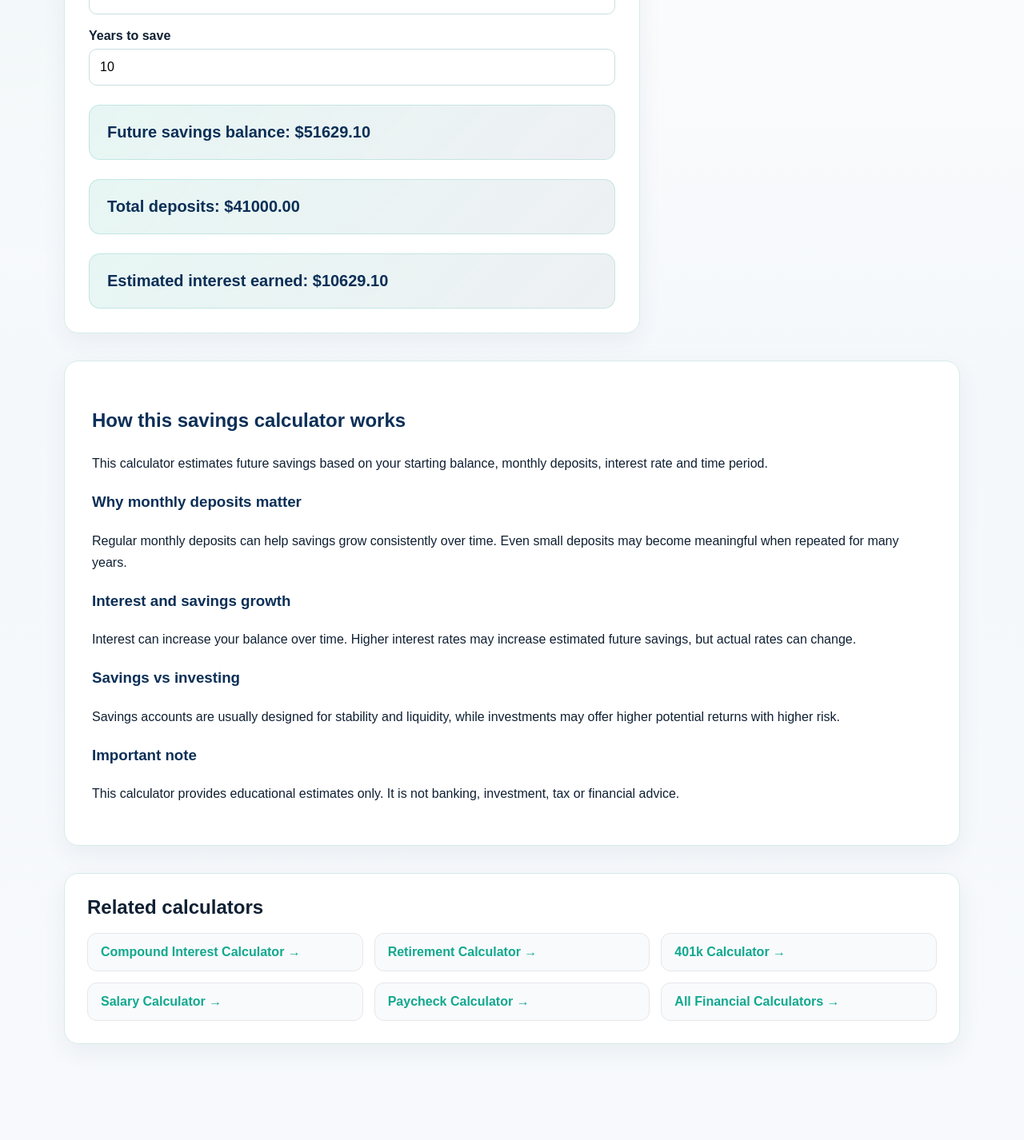
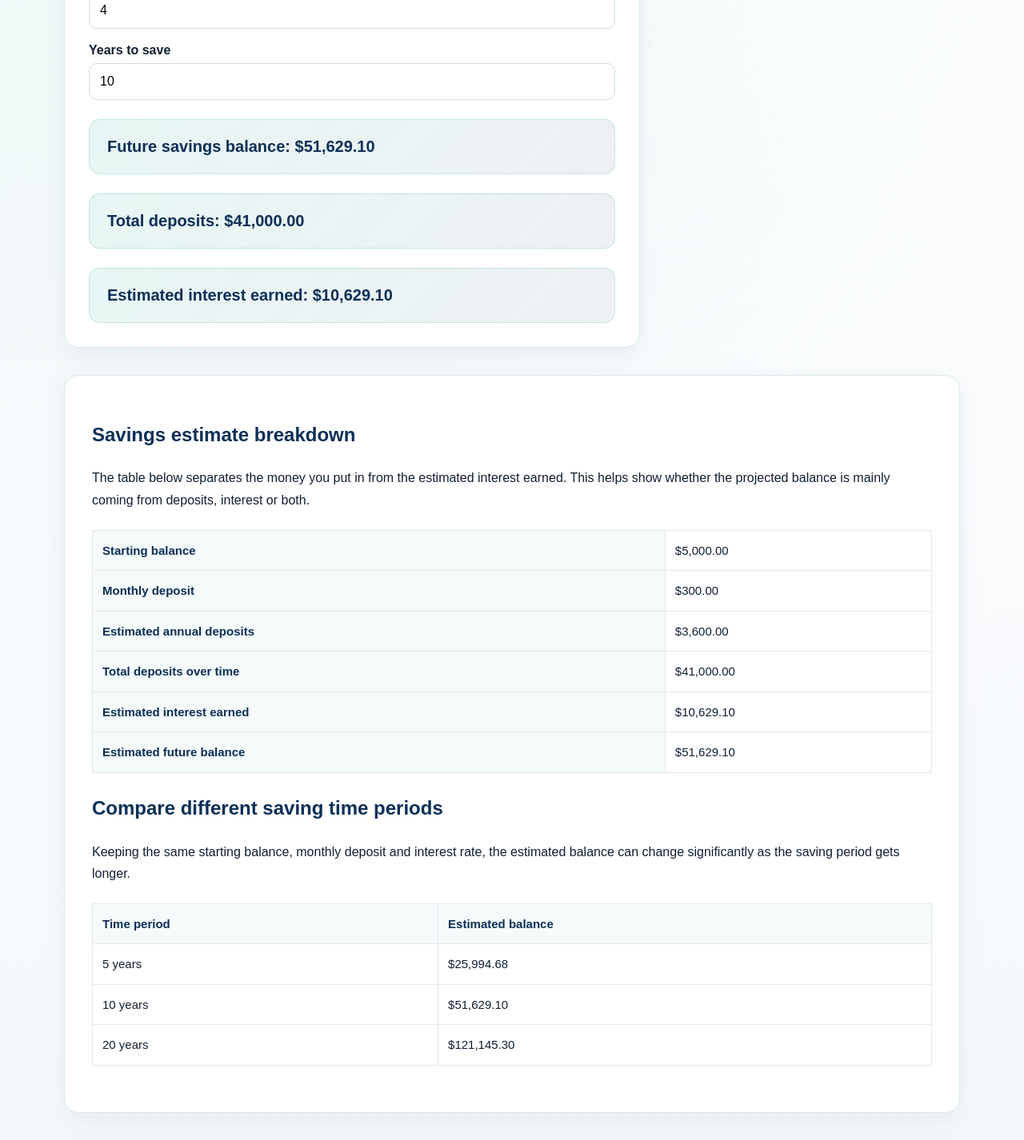
Before and after one commit to milicdejan94-ai/financecalchub, a Next.js app: page /calculators/savings in a window 1280 px wide. Shown: the part 540-1966 px from the top of the page at 80% size. Built offline with nearby package versions, Linux system fonts and the light colour scheme.

Commit message:
Improve savings calculator content and trust

```diff
--- a/app/calculators/savings/SavingsClient.tsx
+++ b/app/calculators/savings/SavingsClient.tsx
@@ -1,9 +1,39 @@
 'use client';
 
 import { useState } from 'react';
-import AdBanner from '../../../components/AdBanner';
+import Breadcrumbs from '../../../components/Breadcrumbs';
 import RelatedCalculators from '../../../components/RelatedCalculators';
-import Breadcrumbs from '../../../components/Breadcrumbs';
+
+function formatMoney(value: number) {
+  return value.toLocaleString('en-US', {
+    style: 'currency',
+    currency: 'USD',
+    maximumFractionDigits: 2,
+  });
+}
+
+function calculateFutureSavings(
+  startingBalance: number,
+  monthlyDeposit: number,
+  annualInterestRate: number,
+  years: number
+) {
+  const monthlyRate = annualInterestRate / 100 / 12;
+  const months = years * 12;
+
+  if (months <= 0) {
+    return startingBalance;
+  }
+
+  if (monthlyRate > 0) {
+    return (
+      startingBalance * Math.pow(1 + monthlyRate, months) +
+      monthlyDeposit * ((Math.pow(1 + monthlyRate, months) - 1) / monthlyRate)
+    );
+  }
+
+  return startingBalance + monthlyDeposit * months;
+}
 
 export default function SavingsClient() {
   const [startingBalance, setStartingBalance] = useState(5000);
@@ -11,18 +41,41 @@ export default function SavingsClient() {
   const [annualInterestRate, setAnnualInterestRate] = useState(4);
   const [years, setYears] = useState(10);
 
-  const monthlyRate = annualInterestRate / 100 / 12;
   const months = years * 12;
-
-  const futureValue =
-    monthlyRate > 0
-      ? startingBalance * Math.pow(1 + monthlyRate, months) +
-        monthlyDeposit *
-          ((Math.pow(1 + monthlyRate, months) - 1) / monthlyRate)
-      : startingBalance + monthlyDeposit * months;
-
+  const futureValue = calculateFutureSavings(
+    startingBalance,
+    monthlyDeposit,
+    annualInterestRate,
+    years
+  );
   const totalDeposits = startingBalance + monthlyDeposit * months;
   const interestEarned = futureValue - totalDeposits;
+  const averageAnnualDeposit = monthlyDeposit * 12;
+
+  const fiveYearValue = calculateFutureSavings(
+    startingBalance,
+    monthlyDeposit,
+    annualInterestRate,
+    5
+  );
+  const tenYearValue = calculateFutureSavings(
+    startingBalance,
+    monthlyDeposit,
+    annualInterestRate,
+    10
+  );
+  const twentyYearValue = calculateFutureSavings(
+    startingBalance,
+    monthlyDeposit,
+    annualInterestRate,
+    20
+  );
+
+  const comparisonRows = [
+    { label: '5 years', value: fiveYearValue },
+    { label: '10 years', value: tenYearValue },
+    { label: '20 years', value: twentyYearValue },
+  ];
 
   return (
     <section className="section">
@@ -34,16 +87,17 @@ export default function SavingsClient() {
             { label: 'Savings Calculator' },
           ]}
         />
+
         <p className="eyebrow">Savings calculator</p>
 
         <h1>Savings Calculator</h1>
 
         <p>
           Estimate how your savings may grow over time with a starting balance,
-          monthly deposits and interest.
+          monthly deposits and an assumed interest rate. Use this calculator to
+          compare saving scenarios for emergency funds, short-term goals or
+          longer-term cash planning.
         </p>
-
-        <AdBanner slot="savings-top" />
 
         <div className="calculator-box">
           <div className="input-group">
@@ -84,26 +138,91 @@ export default function SavingsClient() {
           </div>
 
           <div className="result">
-            Future savings balance: ${futureValue.toFixed(2)}
+            Future savings balance: {formatMoney(futureValue)}
           </div>
 
-          <div className="result">
-            Total deposits: ${totalDeposits.toFixed(2)}
-          </div>
+          <div className="result">Total deposits: {formatMoney(totalDeposits)}</div>
 
           <div className="result">
-            Estimated interest earned: ${interestEarned.toFixed(2)}
+            Estimated interest earned: {formatMoney(interestEarned)}
           </div>
         </div>
 
-        <AdBanner slot="savings-middle" />
+        <div className="content-box" style={{ marginTop: 34 }}>
+          <h2>Savings estimate breakdown</h2>
+
+          <p>
+            The table below separates the money you put in from the estimated
+            interest earned. This helps show whether the projected balance is
+            mainly coming from deposits, interest or both.
+          </p>
+
+          <div className="table-wrap">
+            <table className="data-table">
+              <tbody>
+                <tr>
+                  <th>Starting balance</th>
+                  <td>{formatMoney(startingBalance)}</td>
+                </tr>
+                <tr>
+                  <th>Monthly deposit</th>
+                  <td>{formatMoney(monthlyDeposit)}</td>
+                </tr>
+                <tr>
+                  <th>Estimated annual deposits</th>
+                  <td>{formatMoney(averageAnnualDeposit)}</td>
+                </tr>
+                <tr>
+                  <th>Total deposits over time</th>
+                  <td>{formatMoney(totalDeposits)}</td>
+                </tr>
+                <tr>
+                  <th>Estimated interest earned</th>
+                  <td>{formatMoney(interestEarned)}</td>
+                </tr>
+                <tr>
+                  <th>Estimated future balance</th>
+                  <td>{formatMoney(futureValue)}</td>
+                </tr>
+              </tbody>
+            </table>
+          </div>
+
+          <h2>Compare different saving time periods</h2>
+
+          <p>
+            Keeping the same starting balance, monthly deposit and interest rate,
+            the estimated balance can change significantly as the saving period
+            gets longer.
+          </p>
+
+          <div className="table-wrap">
+            <table className="data-table">
+              <thead>
+                <tr>
+                  <th>Time period</th>
+                  <th>Estimated balance</th>
+                </tr>
+              </thead>
+              <tbody>
+                {comparisonRows.map((row) => (
+                  <tr key={row.label}>
+                    <td>{row.label}</td>
+                    <td>{formatMoney(row.value)}</td>
+                  </tr>
+                ))}
+              </tbody>
+            </table>
+          </div>
+        </div>
 
         <div className="content-box" style={{ marginTop: 34 }}>
           <h2>How this savings calculator works</h2>
 
           <p>
             This calculator estimates future savings based on your starting
-            balance, monthly deposits, interest rate and time period.
+            balance, monthly deposits, assumed annual interest rate and time
+            period. It uses monthly compounding to create a simplified projection.
           </p>
 
           <h3>Why monthly deposits matter</h3>
@@ -111,29 +230,89 @@ export default function SavingsClient() {
           <p>
             Regular monthly deposits can help savings grow consistently over
             time. Even small deposits may become meaningful when repeated for
-            many years.
+            many months or years.
           </p>
 
           <h3>Interest and savings growth</h3>
 
           <p>
-            Interest can increase your balance over time. Higher interest rates
-            may increase estimated future savings, but actual rates can change.
+            Interest can increase your balance over time. A higher interest rate
+            can increase the estimated future balance, but actual savings account
+            rates can change and may not stay constant for the full period.
           </p>
 
           <h3>Savings vs investing</h3>
 
           <p>
-            Savings accounts are usually designed for stability and liquidity,
-            while investments may offer higher potential returns with higher
-            risk.
+            Savings accounts are usually used for stability, liquidity and
+            shorter-term goals. Investments may offer higher potential long-term
+            returns, but they can also lose value. A savings calculator should
+            not be treated like an investment performance forecast.
           </p>
 
-          <h3>Important note</h3>
+          <h3>Example</h3>
 
           <p>
-            This calculator provides educational estimates only. It is not
-            banking, investment, tax or financial advice.
+            If you start with {formatMoney(startingBalance)}, add{' '}
+            {formatMoney(monthlyDeposit)} per month and assume a{' '}
+            {annualInterestRate.toFixed(1)}% annual interest rate for {years}{' '}
+            years, this calculator estimates a future balance of about{' '}
+            {formatMoney(futureValue)}. That includes {formatMoney(totalDeposits)}{' '}
+            in deposits and about {formatMoney(interestEarned)} in estimated
+            interest.
+          </p>
+        </div>
+
+        <div className="content-box" style={{ marginTop: 34 }}>
+          <h2>Frequently asked questions</h2>
+
+          <h3>Is this savings calculator exact?</h3>
+
+          <p>
+            No. It is a simplified educational estimate. Real savings results
+            may vary because interest rates can change, deposits may not happen
+            exactly every month and account rules may differ by bank.
+          </p>
+
+          <h3>Does this include taxes?</h3>
+
+          <p>
+            No. Interest earned in a savings account may be taxable, but this
+            calculator does not estimate federal, state or local taxes on
+            interest income.
+          </p>
+
+          <h3>Can I use this for an emergency fund?</h3>
+
+          <p>
+            Yes, it can help you estimate how long it may take to build a target
+            balance. For emergency funds, many users focus more on safety and
+            access to cash than on high returns.
+          </p>
+
+          <h3>Is savings the same as investing?</h3>
+
+          <p>
+            No. Savings usually focuses on preserving cash and earning interest.
+            Investing involves market risk and may gain or lose value over time.
+          </p>
+        </div>
+
+        <div className="content-box" style={{ marginTop: 34 }}>
+          <h2>Important limitations</h2>
+
+          <p>
+            This savings calculator provides educational estimates only. It is
+            not banking, investment, tax, legal or financial advice. It does not
+            include taxes, inflation, changing interest rates, bank fees,
+            withdrawal limits, promotional rate expirations or account-specific
+            rules.
+          </p>
+
+          <p>
+            Before making important banking, savings, tax or investment
+            decisions, verify the numbers with your bank, a qualified
+            professional or an official source.
           </p>
         </div>
 
@@ -144,6 +323,10 @@ export default function SavingsClient() {
               href: '/calculators/compound-interest',
             },
             {
+              title: 'Investment Return Calculator',
+              href: '/calculators/investment-return',
+            },
+            {
               title: 'Retirement Calculator',
               href: '/calculators/retirement',
             },
@@ -152,21 +335,15 @@ export default function SavingsClient() {
               href: '/calculators/401k',
             },
             {
-              title: 'Salary Calculator',
-              href: '/salary-calculator',
-            },
-            {
               title: 'Paycheck Calculator',
               href: '/calculators/paycheck',
             },
             {
-              title: 'All Financial Calculators',
-              href: '/calculators',
+              title: 'Methodology',
+              href: '/methodology',
             },
           ]}
         />
-
-        <AdBanner slot="savings-bottom" />
       </div>
     </section>
   );
--- a/app/calculators/savings/page.tsx
+++ b/app/calculators/savings/page.tsx
@@ -1,9 +1,9 @@
 import SavingsClient from './SavingsClient';
 
 export const metadata = {
-  title: 'Savings Calculator | Estimate Future Savings',
+  title: 'Savings Calculator | Estimate Future Savings Growth',
   description:
-    'Free savings calculator. Estimate how your savings may grow over time with monthly deposits and interest.',
+    'Free savings calculator. Estimate how your savings may grow over time with a starting balance, monthly deposits and an assumed interest rate.',
 };
 
 export default function SavingsPage() {
```
Lines whose indentation alone changed are shown as unchanged.
